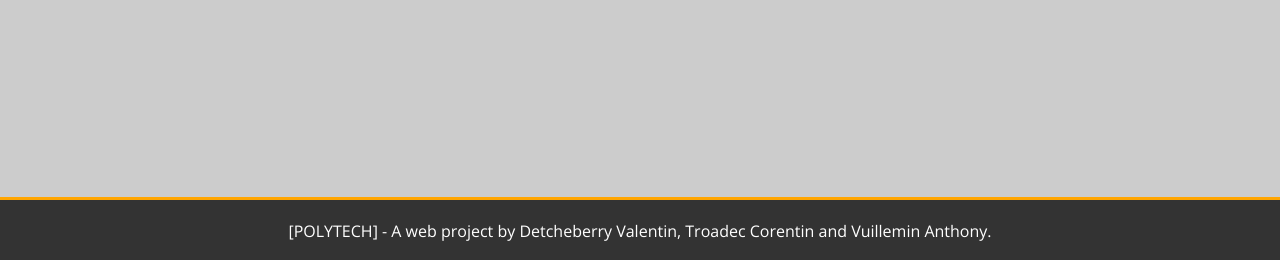
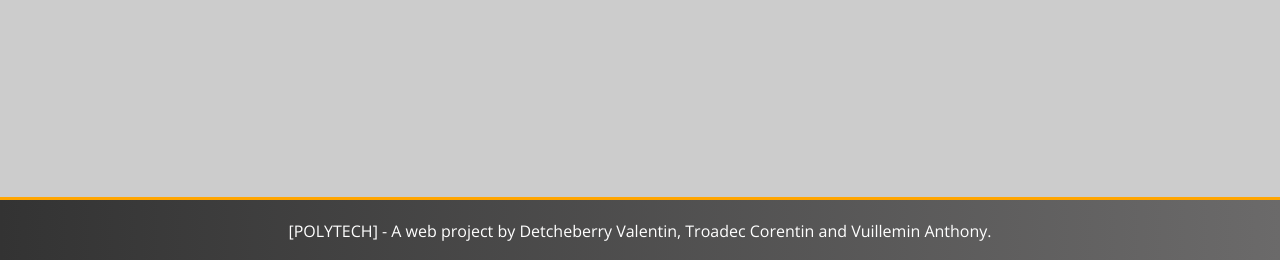
Before and after one commit to Hagbuck/project-designer, a PHP site: page / in a window 1280 px wide. Shown: the part 540-800 px from the top of the page. Run offline with PHP 8.4, Linux system fonts and the light colour scheme.

Commit message:
Last push before merge

```diff
--- a/stylesheet/default.css
+++ b/stylesheet/default.css
@@ -46,6 +46,11 @@ nav
     border-bottom: 0.2em solid orange;
 }
 
+section
+{
+  position:relative;
+}
+
 /** FOOTER **/
 
 #footer
@@ -54,9 +59,10 @@ nav
     padding-top:20px;
     text-align:center;
     border-top: 0.2em solid orange;
-    background-color: #333333;
+    background-image: linear-gradient(to right, #333333, #6B6A6A);
     color:white;
-    position: absolute; bottom: 0; left: 0; right: 0
+    position: absolute;
+    bottom: 0; left: 0; right: 0
 }
 
 iframe
```
